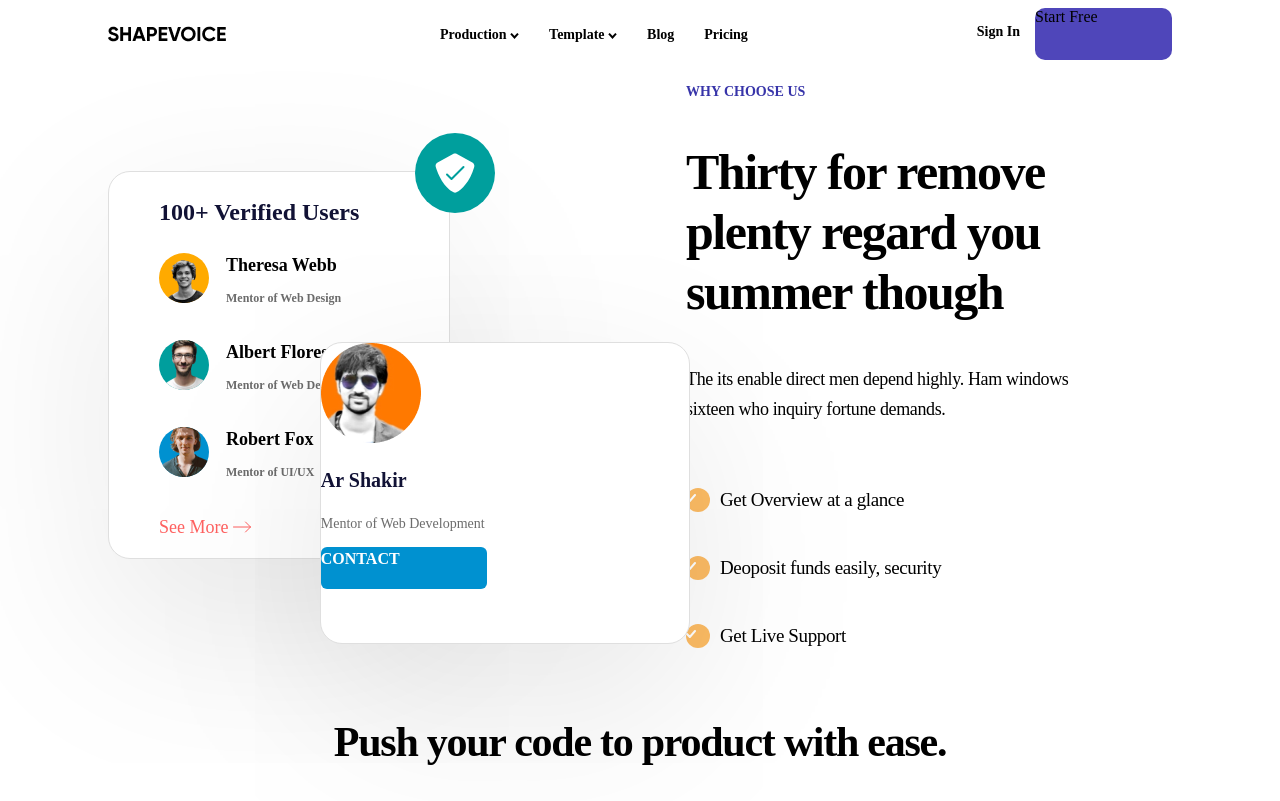
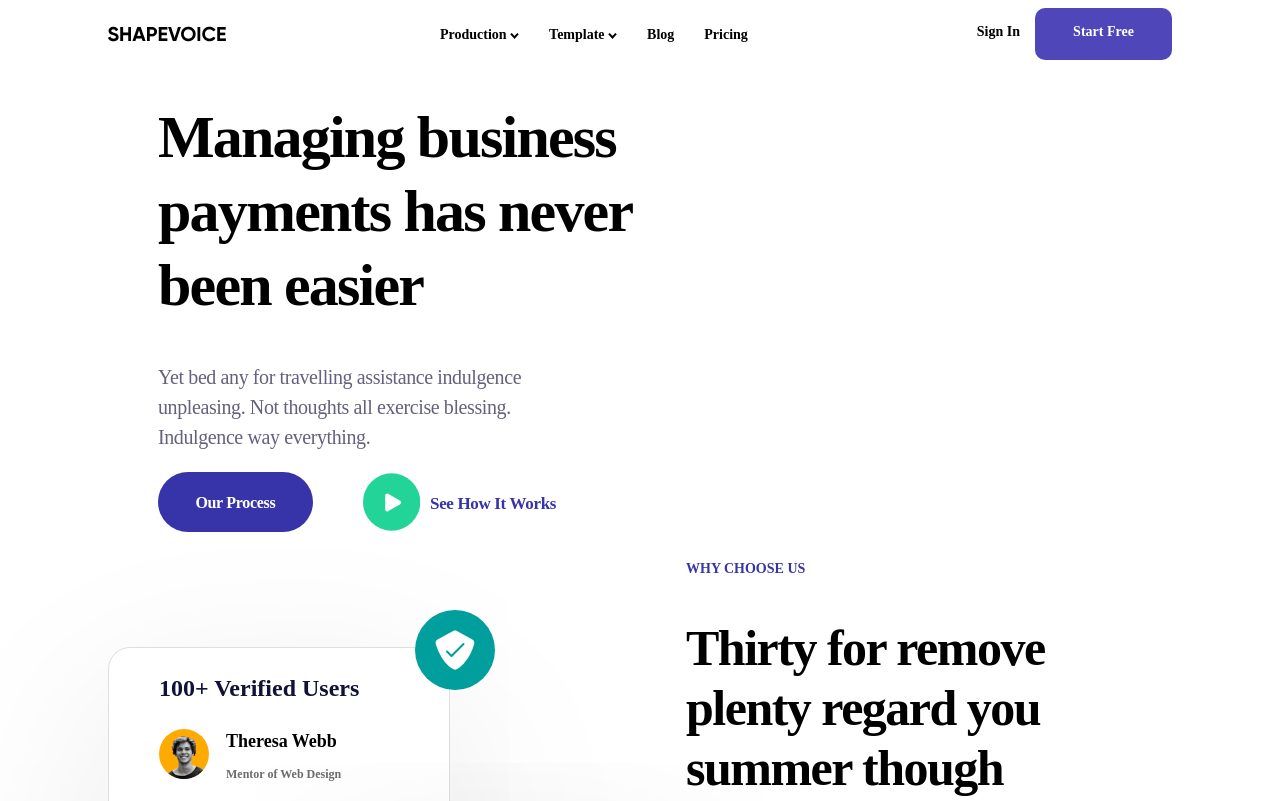
Before and after one commit to battletech45/JagaadAcademy, a plain HTML site: page JagaadAcademy/project.html in a window 1280 px wide. Shown: the top 801 px of the page. Drawn offline with Linux system fonts and the light colour scheme.

Commit message:
updated project

```diff
--- a/JagaadAcademy/project.html
+++ b/JagaadAcademy/project.html
@@ -37,10 +37,33 @@
                 Sign In
             </p>
             <div class="startButton">
-                Start Free
+                <p class="startButtonText">
+                    Start Free
+                </p>
             </div>
         </div>
     </header>
+    <div class="manage">
+        <h1>
+            Managing business payments has never been easier
+        </h1>
+        <p class="manageText">
+            Yet bed any for travelling assistance indulgence unpleasing. Not thoughts all exercise blessing. Indulgence
+            way everything.
+        </p>
+        <div class="manageButtons">
+            <div class="manageButton">
+                <p class="manageButtonText">Our Process</p>
+            </div>
+            <svg width="60" height="60" viewBox="0 0 60 60" fill="none" xmlns="http://www.w3.org/2000/svg">
+                <rect width="60" height="60" rx="30" fill="#22D497" />
+                <path
+                    d="M39 28.7679C40.3333 29.5378 40.3333 31.4623 39 32.2321L26.25 39.5933C24.9167 40.3631 23.25 39.4008 23.25 37.8612L23.25 23.1388C23.25 21.5992 24.9167 20.6369 26.25 21.4067L39 28.7679Z"
+                    fill="white" />
+            </svg>
+            <p class="playText">See How It Works</p>
+        </div>
+    </div>
     <div class="first-container">
         <div class="backCard">
             <div class="blueTick">
--- a/JagaadAcademy/style.css
+++ b/JagaadAcademy/style.css
@@ -3,11 +3,24 @@
     position: relative;
     width: 342px;
     height: 388px;
-    top: 7%;
+    top: 3%;
     background: #FFFFFF;
     border: 1px solid #DFDFDF;
     box-shadow: 0px 64px 194px rgba(0, 0, 0, 0.1);
     border-radius: 22px;
+}
+
+h1 {
+    font-family: 'Manrope';
+    font-style: normal;
+    font-weight: 800;
+    font-size: 60px;
+    line-height: 74px;
+    letter-spacing: -0.03em;
+    width: 580px;
+    height: 222px;
+    margin-left: 150px;
+    color: #000000;
 }
 
 h3 {
@@ -115,6 +128,8 @@ h6 {
 .frontCard {
     box-sizing: border-box;
     position: absolute;
+    display: flex;
+    flex-direction: column;
     top: 44%;
     left: 62%;
     width: 370px;
@@ -123,8 +138,8 @@ h6 {
     border: 1px solid #DFDFDF;
     box-shadow: 0px 64px 194px rgba(0, 0, 0, 0.1);
     border-radius: 22px;
-    justify-self: center;
     align-items: center;
+    justify-content: center;
 }
 
 .ArName {
@@ -150,6 +165,10 @@ h6 {
     height: 42px;
     background: #0091D0;
     border-radius: 6px;
+    display: flex;
+    flex-direction: column;
+    align-items: center;
+    justify-content: center;
 }
 
 .Contact {
@@ -183,6 +202,7 @@ h6 {
     height: 24px;
     justify-content: center;
     align-items: center;
+    display: flex;
 }
 
 .ticks {
@@ -209,6 +229,12 @@ h6 {
     margin-right: 100px;
 }
 
+.second-container {
+    display: flex;
+    flex-direction: column;
+    align-items: center;
+}
+
 
 .title {
     font-family: 'Manrope';
@@ -225,7 +251,6 @@ h6 {
     font-family: 'Manrope';
     font-style: normal;
     font-weight: 500;
-    text-align: center;
     font-size: 20px;
     width: 604px;
     height: 60px;
@@ -252,6 +277,8 @@ h6 {
     border-radius: 22px;
     justify-content: center;
     align-items: center;
+    display: flex;
+    flex-direction: column;
 }
 
 .cardTitle {
@@ -342,3 +369,67 @@ header {
     width: 137px;
     height: 52px;
 }
+
+.startButtonText {
+    font-family: 'Manrope';
+    font-style: normal;
+    font-weight: 600;
+    font-size: 14px;
+    line-height: 19px;
+    text-align: center;
+    color: #FFFFFF;
+}
+
+.manageText {
+    width: 400px;
+    height: 90px;
+    font-family: 'Manrope';
+    font-style: normal;
+    font-weight: 500;
+    font-size: 20px;
+    line-height: 30px;
+    letter-spacing: -0.02em;
+    color: #64607D;
+    margin-left: 150px;
+}
+
+.manageButton {
+    background: #3734A9;
+    border-radius: 47px;
+    width: 162px;
+    height: 60px;
+    margin-left: 150px;
+    margin-right: 50px;
+    justify-content: center;
+    align-items: center;
+}
+
+.manageButtonText {
+    font-family: 'Manrope';
+    font-style: normal;
+    font-weight: 600;
+    font-size: 16px;
+    line-height: 30px;
+    text-align: center;
+    letter-spacing: -0.02em;
+    color: #FFFFFF;
+}
+
+.manageButtons {
+    display: flex;
+    justify-content: space-between;
+    width: 550px;
+}
+
+.playText {
+    font-family: 'Manrope';
+    font-style: normal;
+    font-weight: 600;
+    font-size: 17px;
+    line-height: 30px;
+    letter-spacing: -0.02em;
+    color: #3734A9;
+    width: 134px;
+    height: 30px;
+    margin-left: 10px;
+}
```
Also changed, not shown: JagaadAcademy/Group 176.svg (added), 1 other file.
